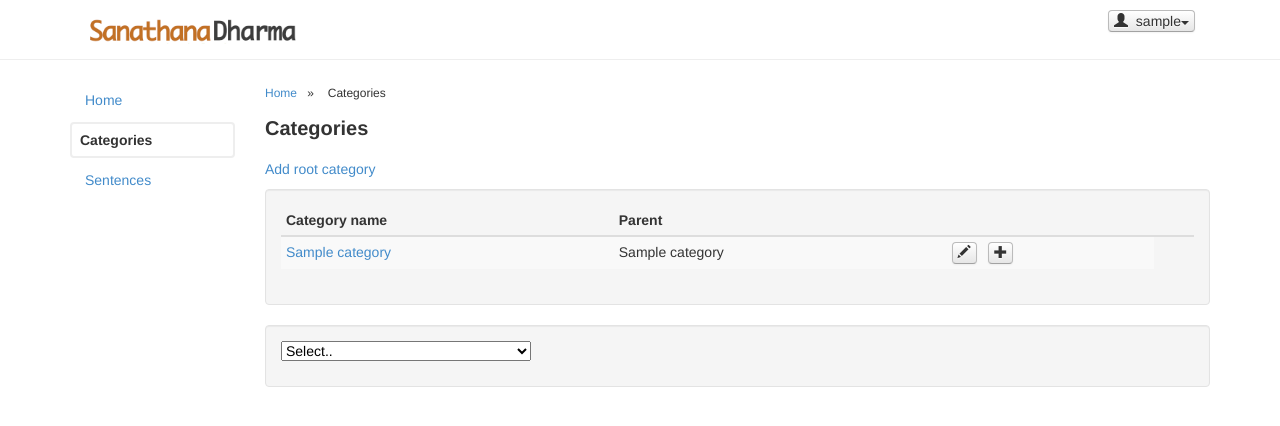
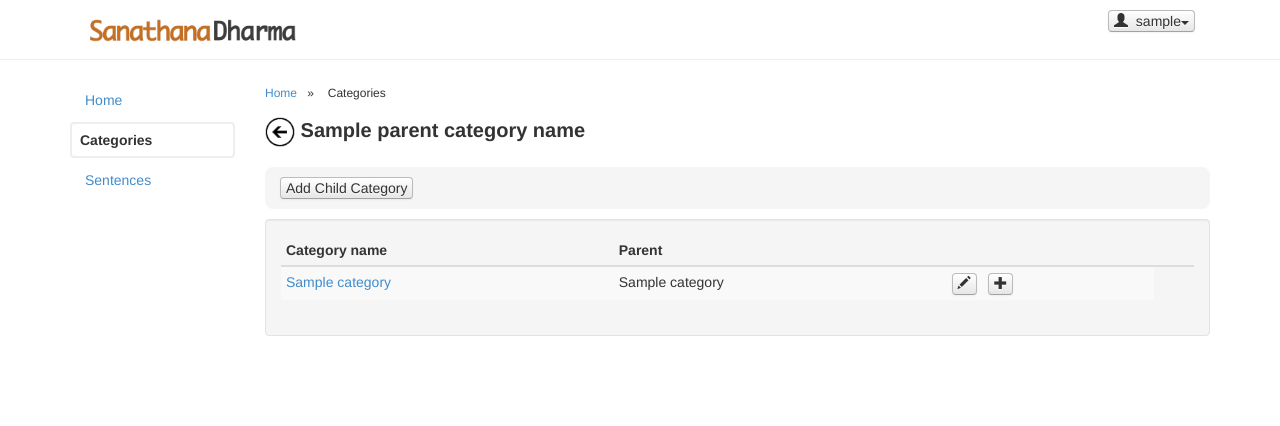
Before and after one commit to sanathana-dharma/sadha, a Python web app: template templates/categories-list.html in a window 1280 px wide. Shown: the top 426 px of the page. Run offline with Jinja, Linux system fonts and the light colour scheme; the template is opened without the code that fills it: most values are stand-ins (such as "Sample title", 1, 10 or a date in 2020).

Commit message:
Fixes to list, add and edit category views

```diff
--- a/js/category.js
+++ b/js/category.js
@@ -1,5 +1,5 @@
 
-function ajax_post_call(url,form_name){
+function ajax_post_call(url,form_name,return_url){
 	$.ajax({
 			url: url,
 			type: 'post',
@@ -7,7 +7,7 @@ function ajax_post_call(url,form_name){
 			data: $(form_name).serialize()
 	}).done(function (data, status, jqXHR) {
 		if (!data.error_msg){
-			 //location.replace(location.origin);
+			 location.replace(return_url);
 		} else {
 			alert(data.error_msg);
 		}
@@ -26,7 +26,7 @@ function ajax_get_call(url){
 			data: {},
 	}).done(function (data, status, jqXHR) {
 		if (!data.error_msg){
-			 //location.replace(location.origin);
+			 location.replace(location.origin);
 			 return 1;
 		} else {
 			alert(data.error_msg);
@@ -43,19 +43,12 @@ function ajax_get_call(url){
 $(document).ready(function() {
 
 		//Load root categories on page load
-		data = ajax_get_call('/main/categories/api/list');
-		alert(data);
-/*
-		if (data != null){
-			//Call was success, so lets use the data fetched
-			alert(data.dict_categories.length);
-		}else{
-			alert("false");
-		}
-*/
+		data = ajax_get_call('/main/categories');
+		//alert(data);
+
 		//Handle category creation
 		$('#add-category-btn').click( function() {
-			ajax_post_call('/main/categories/add', '#add-category-form');
+			ajax_post_call('/main/categories/add', '#add-category-form', '/main/categories');
 		});
 
 		//Handle category editing
--- a/templates/categories-list.html
+++ b/templates/categories-list.html
@@ -9,12 +9,31 @@
 
 			<!-- PAGE HEADER -->
 			<div class="page-header">
-				<h1>
-					Categories
-				</h1>
-				<p><a href="/main/categories/add"> Add root category</a></p>
+				{% if parent_category_id %}
+					<h1>
+					<a href="javascript:history.back();"><img id="ec-back-icon" src="/images/back.png" /></a> {{parent_category_name}}
+					</h1>
+					{% else %}
+					<h1>
+					<a href="javascript:history.back();"><img id="ec-back-icon" src="/images/back.png" /></a> Categories
+					</h1>
+					{% endif %}
 			</div>
 			<!-- end PAGE HEADER -->
+
+			<!-- BUTTONS BAR -->
+
+			<div class="buttons-bar">
+				{% if parent_category_id %}
+						<a href="/main/categories/add?parent_category_id={{ parent_category_id }}"><button class="btn">Add Child Category</button></a>
+				{% else %}
+						<a href="/main/categories/add?parent_category_id="><button class="btn">Add Root Category</button></a>
+				{% endif %}
+
+			</div>
+
+
+			<!-- // BUTTONS BAR -->
 
 
 			<!-- TABLE -->
@@ -47,24 +66,6 @@
 			<!-- // TABLE -->
 
 
-			<!-- DYNAMIC DROPDOWNS -->
-			<div class="well" id="dynamic_categories">
-				{% if dict_categories %}
-				<p>
-				<select class= "dynamic_category_select" category_id="" id="1" style="width:250px;">
-						<option value="" selected="selected">Select..</option>
-						{% for keys,category in dict_categories.items() %}
-						   <option value="{{category.key.id()}}">{{category.name}}</option>
-						{% endfor %}
-				</select>
-				</p>
-
-				{% else %}
-					No categories defined!
-				{% endif %}
-			</div>
-			<!-- // DYNAMIC DROPDOWNS -->
-
 
 {% endblock %}
 {% block extrascript %}
```
Also changed, not shown: templates/categories-add-category.html (+22 -2 lines), views/category_handler.py (+23 -10 lines), images/logo-lamp.jpg (added), images/sadha-icon.jpg (added), templates/categories-edit-category.html (line endings or trailing spaces), 1 other file.
